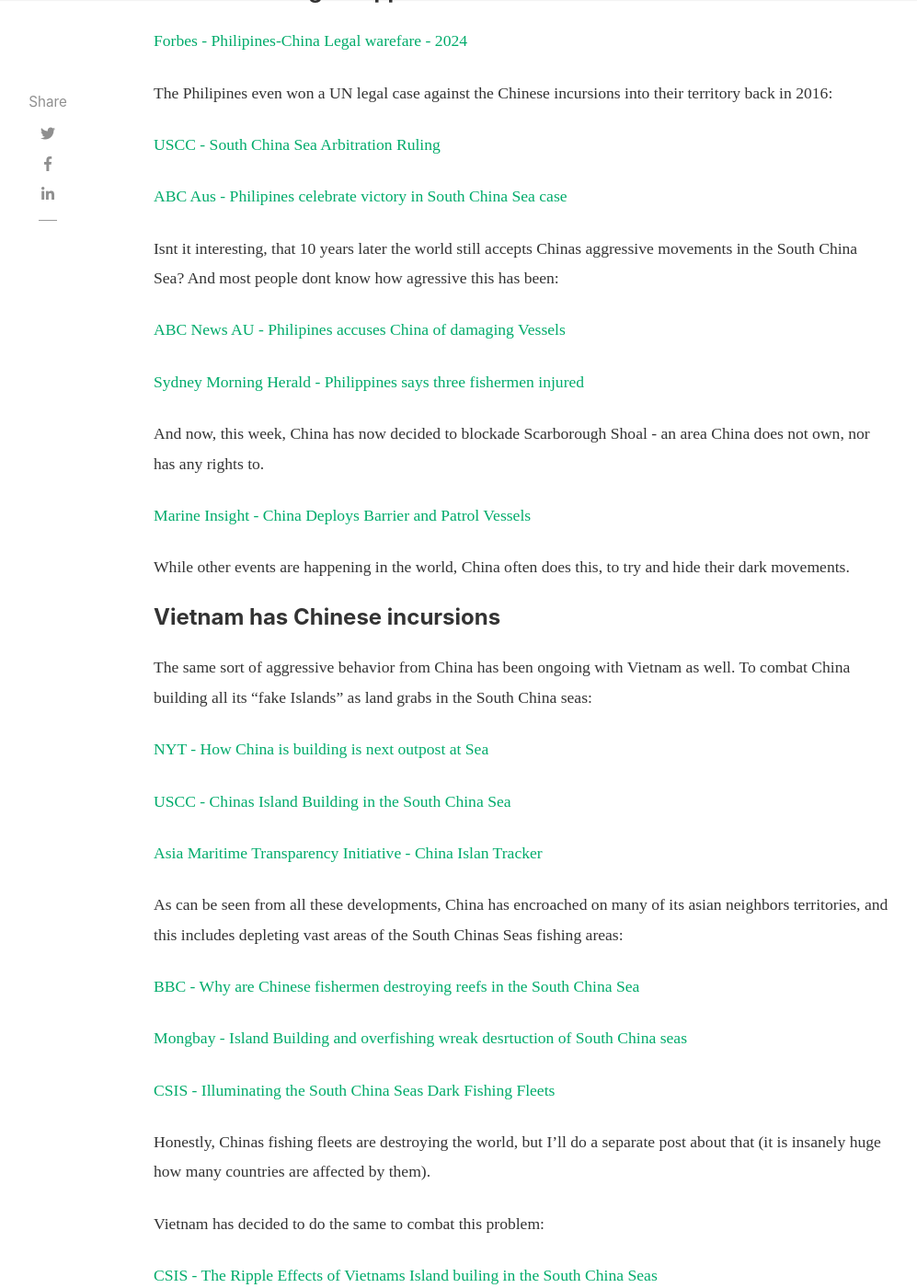
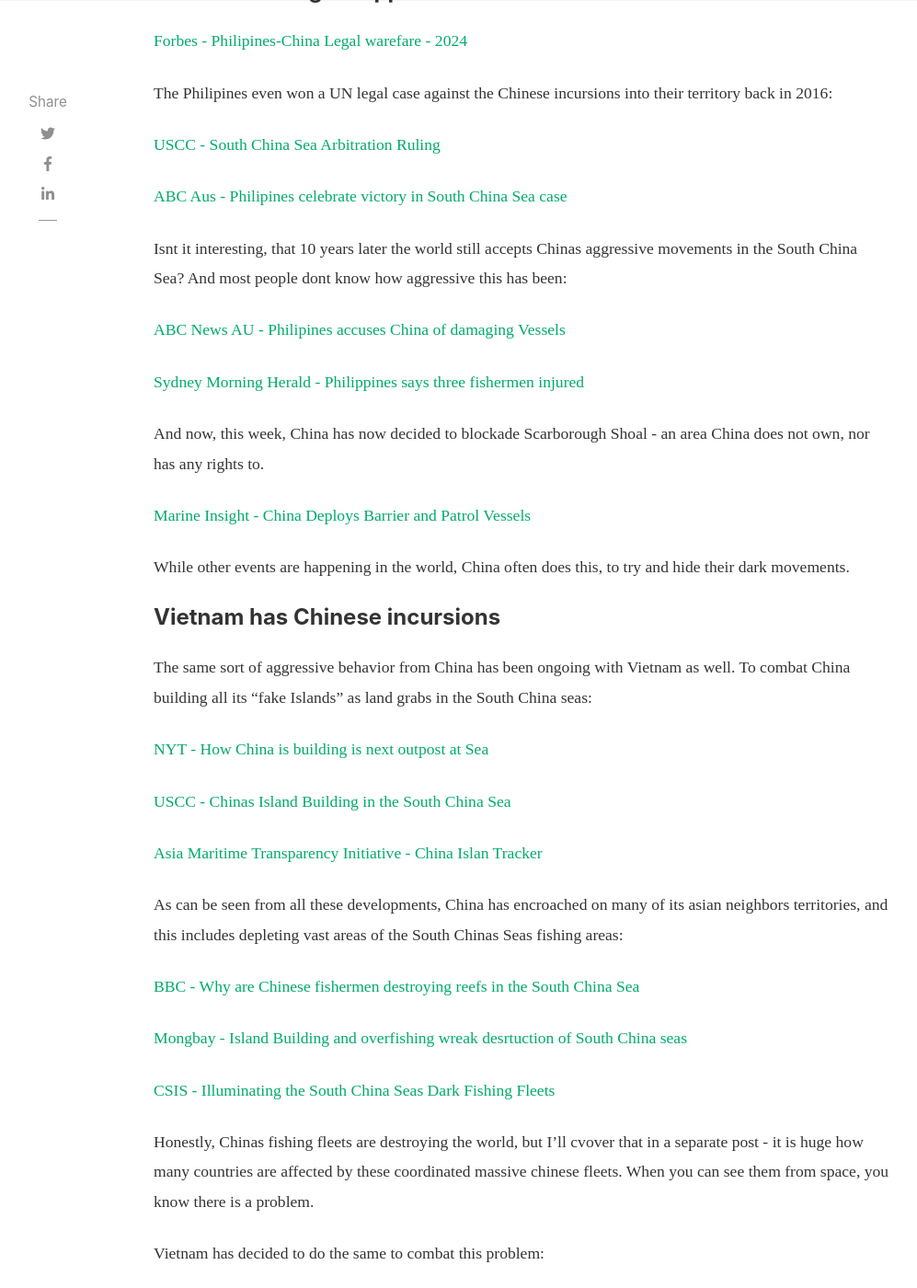
Before and after one commit to unrestricted-info/unrestricted, a Jekyll site: the page built from _posts/2026-04-23-japan-ship-taiwan-straight.md, in a window 1280 px wide and 1400 px high, scrolled down 1337 px. Shown: the whole window at 92% size, without its empty margins (118-1115 px from the left). Built offline with Jekyll 4.4.1, drawn with Linux system fonts in a browser that asks for light colours; nearby versions of some CDN libraries; comment, search, counter and statistics services are not loaded.

Commit message:
fixed typos

```diff
--- a/_posts/2026-04-23-japan-ship-taiwan-straight.md
+++ b/_posts/2026-04-23-japan-ship-taiwan-straight.md
@@ -32,7 +32,7 @@ The Philipines even won a UN legal case against the Chinese incursions into thei
 
 [ABC Aus - Philipines celebrate victory in South China Sea case](https://www.abc.net.au/news/2016-07-13/philippines-celebrates-victory-in-south-china-sea-case/7623440)
 
-Isnt it interesting, that 10 years later the world still accepts Chinas aggressive movements in the South China Sea? And most people dont know how agressive this has been:
+Isnt it interesting, that 10 years later the world still accepts Chinas aggressive movements in the South China Sea? And most people dont know how aggressive this has been:
 
 [ABC News AU - Philipines accuses China of damaging Vessels](https://www.abc.net.au/news/2024-05-01/philippines-accuses-china-of-damaging-vessels-at-sea/103788562)
 
@@ -62,7 +62,7 @@ As can be seen from all these developments, China has encroached on many of its
 
 [CSIS - Illuminating the South China Seas Dark Fishing Fleets](https://ocean.csis.org/spotlights/illuminating-the-south-china-seas-dark-fishing-fleets/)
 
-Honestly, Chinas fishing fleets are destroying the world, but I'll do a separate post about that (it is insanely huge how many countries are affected by them).
+Honestly, Chinas fishing fleets are destroying the world, but I'll cvover that in a separate post - it is huge how many countries are affected by these coordinated massive chinese fleets. When you can see them from space, you know there is a problem.
 
 Vietnam has decided to do the same to combat this problem:
 
```
